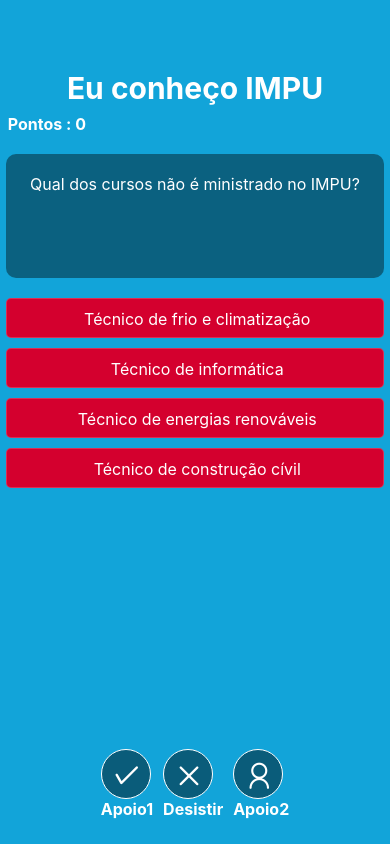
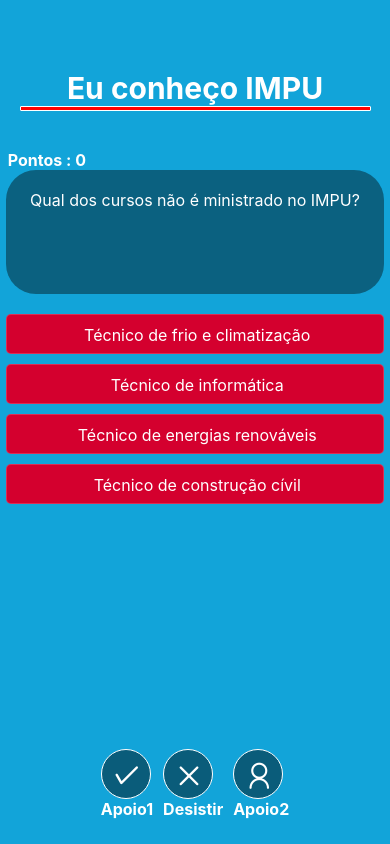
Before and after one commit to tiagobondo/Quiz, a React Native app: screen /Playing in a window 390 px wide. Built offline with nearby package versions, Linux system fonts and the light colour scheme.

Commit message:
algumas configurações feitas no rpojecto

```diff
--- a/src/components/Quiz/index.js
+++ b/src/components/Quiz/index.js
@@ -115,6 +115,9 @@
   return (
     <View style={styles.containerQuiz}>
        <Title/>
+       <View style={styles.progreEstatic}>
+        </View>
+
       <Text style={styles.pontos}>Pontos : {pontos}</Text>
 
      <View style={styles.containerQuestao}>
@@ -122,7 +125,7 @@
      </View>
 
       {questaoAtual.opcoes.map((option, index) => (
-        <TouchableOpacity key={index} onPress={() => checkAnswer(option)} style={styles.respostas}>
+        <TouchableOpacity key={index} onPress={() => checkAnswer(option)} style={styles.respostas} activeOpacity={0.5}>
          <Text style={styles.textQuestoes}> {option}</Text>
         </TouchableOpacity>
       ))}
--- a/src/components/Quiz/style.js
+++ b/src/components/Quiz/style.js
@@ -9,13 +9,21 @@
     backgroundColor:'#12a4d9'
   },
 
+  progreEstatic: {
+    height:5,
+    width:'90%',
+    backgroundColor:'red',
+    borderRadius:1,
+    borderWidth:1,
+    borderColor: '#fff'
+  },
+
   containerQuestao:{
-    marginTop:20,
     width:'97%',
     height:'16%',
     backgroundColor:'#00000069',
     marginBottom:20,
-    borderRadius:10,
+    borderRadius:30,
     padding:20,
   },
 
@@ -50,7 +58,7 @@
     fontSize:16,
     color:'#fff',
     fontWeight:'bold',
-    marginTop:'2%'
+    marginTop:'10%',
   },
 
   containerHelp: {
--- a/src/pages/Home/style.js
+++ b/src/pages/Home/style.js
@@ -5,7 +5,7 @@
     flex: 1,
     backgroundColor: '#12a4d9',
     alignItems: 'center',
-    paddingTop:'35%'
+    justifyContent:'center'
   },
 
   Title: {
```
